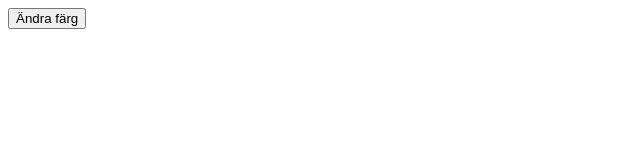
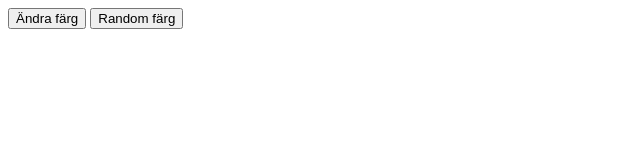
Before and after one commit to SebastianJohanssonn/playgrounds, a plain HTML site: page index.html in a window 1280 px wide. Shown: the whole page, without its empty margins (0-640 px from the left). Drawn offline with Linux system fonts and the light colour scheme.

Commit message:
Random color button.

```diff
--- a/index.html
+++ b/index.html
@@ -9,5 +9,6 @@
 </head>
 <body>
     <button type="button" onclick="changeColor()">Ändra färg</button>
+    <button type="button" onclick="randomColor()">Random färg</button>
 </body>
 </html>
--- a/script.js
+++ b/script.js
@@ -9,3 +9,12 @@ function changeColor() {
         document.body.style.backgroundColor = "greenyellow";
     }
 }
+
+
+
+
+function randomColor() {
+    var colors = ["red", "green", "yellow", "orange"];
+    var random = Math.floor(Math.random() * colors.length);
+    document.body.style.backgroundColor = colors[random];
+}
```
